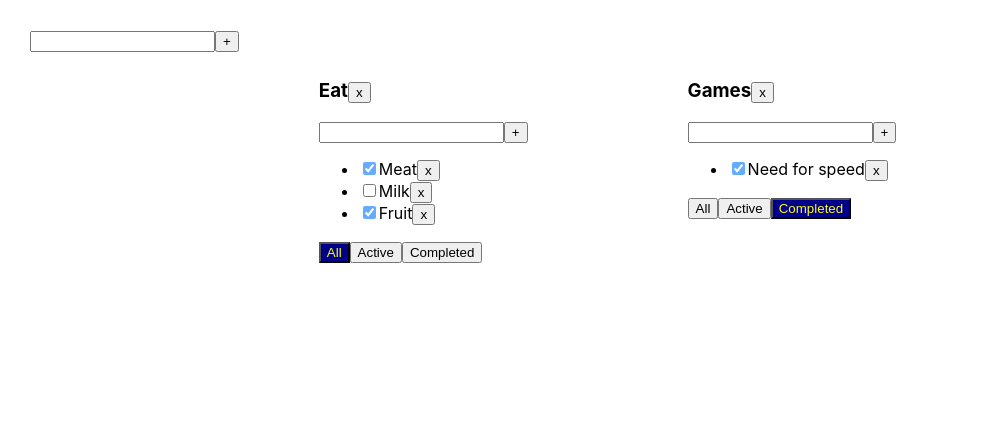
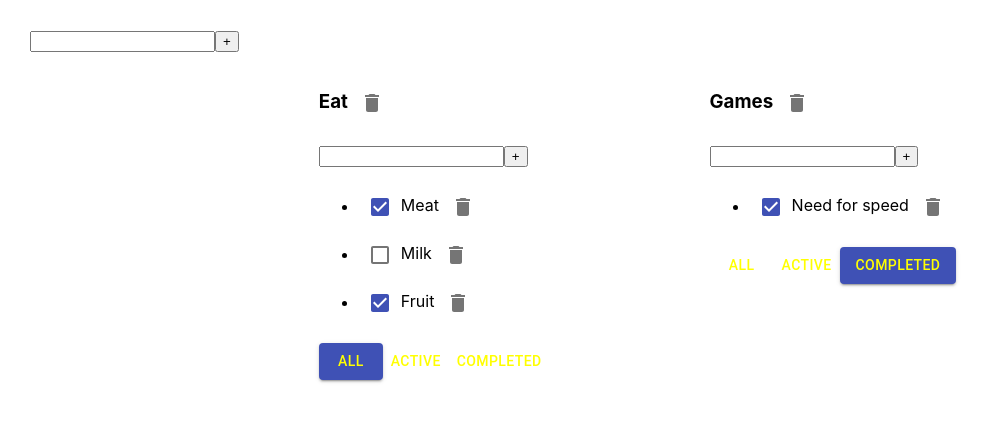
Before and after one commit to Kirko-03/TodoList, a React (Create React App) app: page / in a window 1280 px wide. Shown: the top 422 px of the page, without its empty margins (0-990 px from the left). Built offline with nearby package versions, Linux system fonts and the light colour scheme.

Commit message:
material ui

```diff
--- a/package.json
+++ b/package.json
@@ -3,6 +3,8 @@
   "version": "0.1.0",
   "private": true,
   "dependencies": {
+    "@material-ui/core": "^4.11.3",
+    "@material-ui/icons": "^4.11.2",
     "@testing-library/jest-dom": "^4.2.4",
     "@testing-library/react": "^9.3.2",
     "@testing-library/user-event": "^7.1.2",
--- a/src/App.css
+++ b/src/App.css
@@ -1,9 +1,12 @@
+
+
 .App {
   padding: 30px;
   display: flex;
 }
 
 .App > div {
+
   margin-right: 50px;
 }
 .error{
@@ -17,5 +20,5 @@
   color:yellow;
 }
 .inviz{
-  opacity: 60%;
+  opacity: 100%;
 }
--- a/src/App.tsx
+++ b/src/App.tsx
@@ -12,7 +12,7 @@ type TodolistsType = {
     filter: FilterTaskType
 }
 type TasksObjType = {
-    [key:string]:Array<TaskType>
+    [key: string]: Array<TaskType>
 }
 
 function App() {
@@ -28,22 +28,22 @@ function App() {
             {id: v1(), title: "Need for speed", isDone: true}]
     })
 
-    let addTask = (title: string,todolistId:string) => {
+    let addTask = (title: string, todolistId: string) => {
         let task = {id: v1(), title: title, isDone: false}
         let tasks = tasksObj[todolistId]
-        let newTasks = [task,...tasks]
+        let newTasks = [task, ...tasks]
         tasksObj[todolistId] = newTasks
         setTasksObj({...tasksObj})
     }
 
-    let removeTask = (id: string,todolistId:string) => {
+    let removeTask = (id: string, todolistId: string) => {
         let tasks = tasksObj[todolistId]
         let filteredTask = tasks.filter(t => t.id !== id)
         tasksObj[todolistId] = filteredTask
         setTasksObj({...tasksObj})
     }
-    let removeTodoList = (todolistId:string) =>{
-        let todolist = todolists.filter(tl=>tl.id!==todolistId)
+    let removeTodoList = (todolistId: string) => {
+        let todolist = todolists.filter(tl => tl.id !== todolistId)
         setTodolists(todolist)
         delete tasksObj[todolistId]
         setTasksObj({...tasksObj})
@@ -55,21 +55,21 @@ function App() {
         setTodolists([...todolists])
 
     }
-    let changeStatus = (taskId: string, isDone: boolean,todolistId:string) => {
+    let changeStatus = (taskId: string, isDone: boolean, todolistId: string) => {
         let tasks = tasksObj[todolistId]
         let newStatus = tasks.find(t => t.id === taskId)
         if (newStatus)
             newStatus.isDone = !isDone
         setTasksObj({...tasksObj})
     }
-    let changeTaskTitle = (taskId: string, newValue:string,todolistId:string) => {
+    let changeTaskTitle = (taskId: string, newValue: string, todolistId: string) => {
         let tasks = tasksObj[todolistId]
         let newStatus = tasks.find(t => t.id === taskId)
         if (newStatus)
-            newStatus.title=newValue
+            newStatus.title = newValue
         setTasksObj({...tasksObj})
     }
-   let changeTodolistTitle = (id:string,title:string) =>{
+    let changeTodolistTitle = (id: string, title: string) => {
         const todolist = todolists.find(tl => tl.id === id)
         if (todolist)
             todolist.title = title
@@ -79,16 +79,19 @@ function App() {
         {id: todolistId1, title: "Eat", filter: "all"},
         {id: todolistId2, title: "Games", filter: "completed"}
     ])
-    function addTodolist(title:string){
-        let todolist:TodolistsType={id:v1(), title: title, filter: "all"}
-        setTodolists([todolist,...todolists])
 
-        setTasksObj({...tasksObj,[todolist.id]:[]})
+    function addTodolist(title: string) {
+        let todolist: TodolistsType = {id: v1(), title: title, filter: "all"}
+        setTodolists([todolist, ...todolists])
+
+        setTasksObj({...tasksObj, [todolist.id]: []})
     }
 
     return (
         <div className={"App"}>
-            <AddItemForm addItem={(title)=>{addTodolist(title)}}/>
+            <AddItemForm addItem={(title) => {
+                addTodolist(title)
+            }}/>
             {
                 todolists.map(tl => {
                     let taskForTodoList = tasksObj[tl.id]
--- a/src/TodoList.tsx
+++ b/src/TodoList.tsx
@@ -1,8 +1,10 @@
-import React, {ChangeEvent} from "react";
+import React from "react";
 import {FilterTaskType} from "./App";
 import "./App.css"
 import {AddItemForm} from "./AddItem";
 import {EditableSpan} from "./EditTaskTitle";
+import {Button, Checkbox, IconButton} from "@material-ui/core";
+import DeleteIcon from '@material-ui/icons/Delete'
 
 export type TaskType = {
     id: string
@@ -19,9 +21,9 @@ type TitleType = {
     tasks: Array<TaskType>
     addTask: (title: string, todolistId: string) => void
     changeStatus: (id: string, isDone: boolean, todolistId: string) => void
-    changeTaskTitle:(id: string, newValue:string, todolistId: string) => void
+    changeTaskTitle: (id: string, newValue: string, todolistId: string) => void
     removeTodoList: (todolistId: string) => void
-    changeTodolistTitle:(id:string,title:string) => void
+    changeTodolistTitle: (id: string, title: string) => void
 }
 
 
@@ -44,8 +46,8 @@ export let TodoList = (props: TitleType) => {
     const addTask = (title: string) => {
         props.addTask(title, props.id)
     }
-    const changeTodolistTitle=(title:string)=>{
-        props.changeTodolistTitle(props.id,title)
+    const changeTodolistTitle = (title: string) => {
+        props.changeTodolistTitle(props.id, title)
     }
     return (
         <div className="App">
@@ -53,7 +55,9 @@ export let TodoList = (props: TitleType) => {
             <div>
 
                 <h3><EditableSpan title={props.title} onChange={changeTodolistTitle}/>
-                    <button onClick={RemoveTodoList}>x</button>
+                    <IconButton aria-label="delete">
+                        <DeleteIcon onClick={RemoveTodoList}/>
+                    </IconButton>
                 </h3>
                 <AddItemForm addItem={addTask}/>
                 <ul>
@@ -65,26 +69,34 @@ export let TodoList = (props: TitleType) => {
                         let onClickRemove = () => {
                             props.removeTask(t.id, props.id)
                         }
-                        let onChangeHandler=(newValue:string)=>{
-                            props.changeTaskTitle(t.id,newValue,props.id)
+                        let onChangeHandler = (newValue: string) => {
+                            props.changeTaskTitle(t.id, newValue, props.id)
                         }
 
-                        return <li><input type="checkbox" onClick={onClickChangeStatus}
-                                          className={t.isDone ? "inviz" : ""} checked={t.isDone}/>
+                        return <li><Checkbox color="primary" onClick={onClickChangeStatus}
+                                             className={t.isDone ? "inviz" : ""} checked={t.isDone}/>
                             <EditableSpan title={t.title} onChange={onChangeHandler}/>
-                            <button onClick={onClickRemove}>x</button>
+                            <IconButton aria-label="delete">
+                                <DeleteIcon onClick={onClickRemove}/>
+                            </IconButton>
                         </li>
                     })}
                 </ul>
                 <div>
-                    <button onClick={allChangeFilter} className={props.filter === "all" ? "active-filter" : ""}>All
-                    </button>
-                    <button onClick={activeChangeFilter}
-                            className={props.filter === "active" ? "active-filter" : ""}>Active
-                    </button>
-                    <button onClick={completedChangeFilter}
-                            className={props.filter === "completed" ? "active-filter" : ""}>Completed
-                    </button>
+                    <Button color="primary" onClick={allChangeFilter}
+                            style={{color: "yellow"}}
+                            variant={props.filter === "all" ? "contained" : "text"}>All
+                    </Button>
+                    <Button onClick={activeChangeFilter}
+                            style={{color: "yellow"}}
+                            color="primary"
+                            variant={props.filter === "active" ? "contained" : "text"}>Active
+                    </Button>
+                    <Button onClick={completedChangeFilter}
+                            style={{color: "yellow"}}
+                            color="primary"
+                            variant={props.filter === "completed" ? "contained" : "text"}>Completed
+                    </Button>
                 </div>
             </div>
         </div>
```
Also changed, not shown: src/AddItemForm.tsx (added, +42 -0 lines), src/EditableSpan.tsx (added, +26 -0 lines), 1 other file (tests, documents, lock files or other folders). Lines whose indentation alone changed are shown as unchanged.
